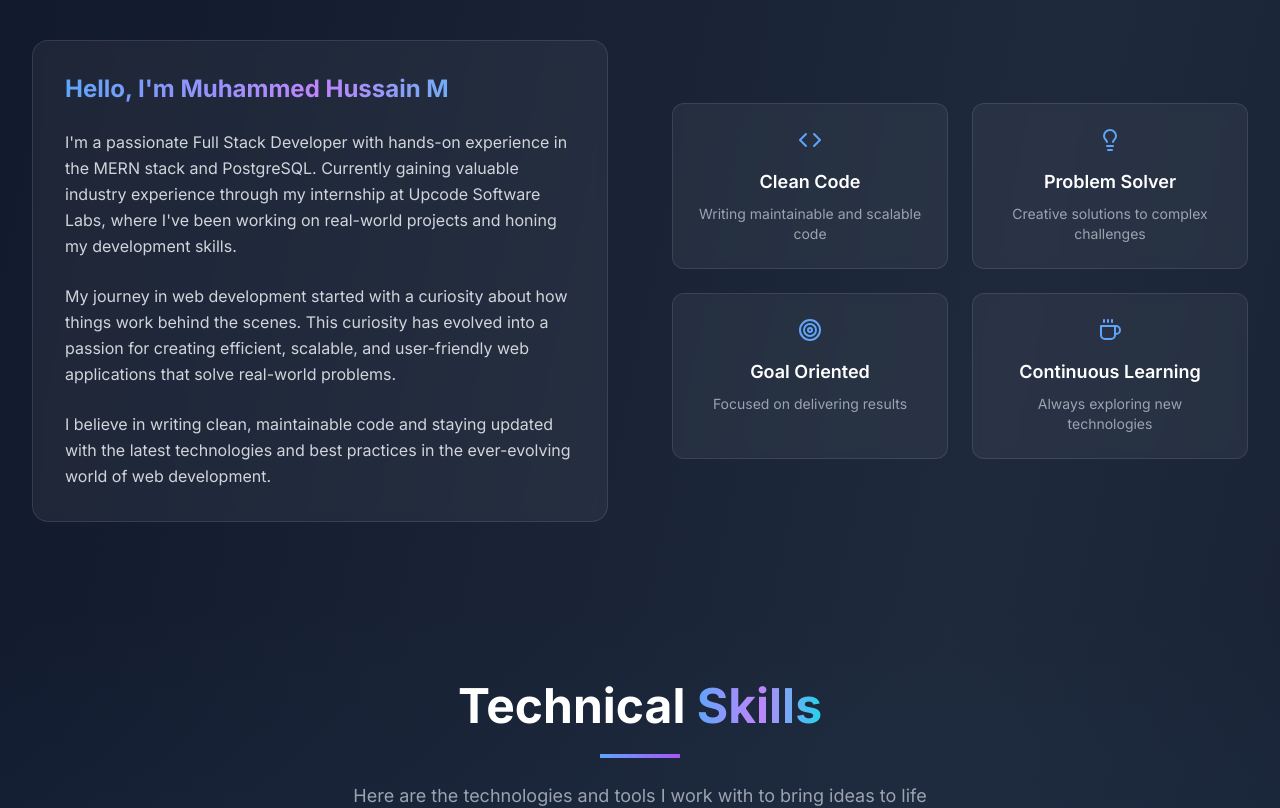
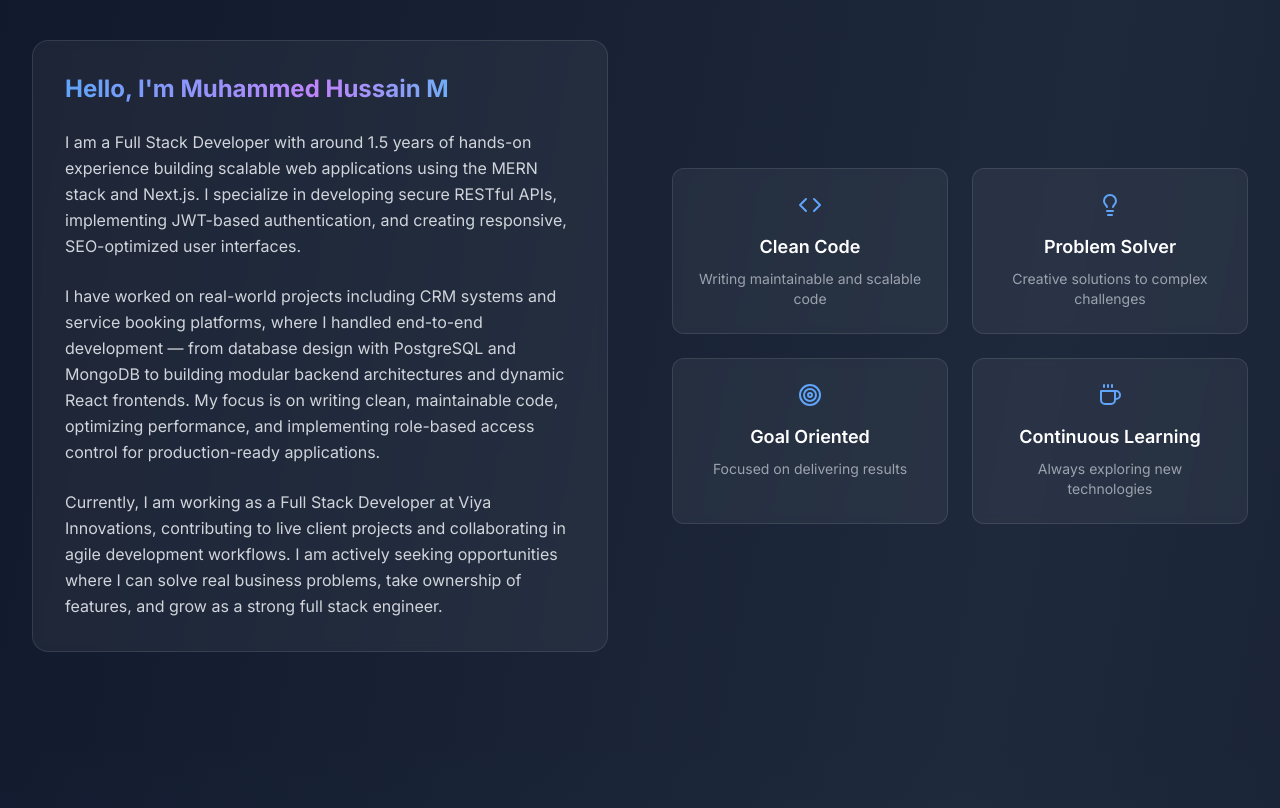
Before and after one commit to hussain6875/portfolio, a React (Vite) app: page / in a window 1280 px wide. Shown: the part 980-1788 px from the top of the page. Built offline with nearby package versions, Linux system fonts and the light colour scheme.

Commit message:
experience updated

```diff
--- a/src/components/About.tsx
+++ b/src/components/About.tsx
@@ -1,29 +1,29 @@
-import React from 'react';
-import { motion } from 'framer-motion';
-import { Code, Coffee, Lightbulb, Target } from 'lucide-react';
+import React from "react";
+import { motion } from "framer-motion";
+import { Code, Coffee, Lightbulb, Target } from "lucide-react";
 
 const About = () => {
     const highlights = [
         {
             icon: <Code className="h-6 w-6" />,
-      title: 'Clean Code',
-      description: 'Writing maintainable and scalable code'
+            title: "Clean Code",
+            description: "Writing maintainable and scalable code",
         },
         {
             icon: <Lightbulb className="h-6 w-6" />,
-      title: 'Problem Solver',
-      description: 'Creative solutions to complex challenges'
+            title: "Problem Solver",
+            description: "Creative solutions to complex challenges",
         },
         {
             icon: <Target className="h-6 w-6" />,
-      title: 'Goal Oriented',
-      description: 'Focused on delivering results'
+            title: "Goal Oriented",
+            description: "Focused on delivering results",
         },
         {
             icon: <Coffee className="h-6 w-6" />,
-      title: 'Continuous Learning',
-      description: 'Always exploring new technologies'
-    }
+            title: "Continuous Learning",
+            description: "Always exploring new technologies",
+        },
     ];
 
     return (
@@ -52,18 +52,23 @@ const About = () => {
                         <div className="glass p-8 rounded-2xl">
                             <h3 className="text-2xl font-bold mb-6 text-gradient">Hello, I'm Muhammed Hussain M</h3>
                             <p className="text-gray-300 leading-relaxed mb-6">
-                I'm a passionate Full Stack Developer with hands-on experience in the MERN stack and PostgreSQL.
-                Currently gaining valuable industry experience through my internship at Upcode Software Labs,
-                where I've been working on real-world projects and honing my development skills.
+                                I am a Full Stack Developer with around 1.5 years of hands-on experience building scalable
+                                web applications using the MERN stack and Next.js. I specialize in developing secure RESTful
+                                APIs, implementing JWT-based authentication, and creating responsive, SEO-optimized user
+                                interfaces.
                             </p>
                             <p className="text-gray-300 leading-relaxed mb-6">
-                My journey in web development started with a curiosity about how things work behind the scenes.
-                This curiosity has evolved into a passion for creating efficient, scalable, and user-friendly
-                web applications that solve real-world problems.
+                                I have worked on real-world projects including CRM systems and service booking platforms,
+                                where I handled end-to-end development — from database design with PostgreSQL and MongoDB to
+                                building modular backend architectures and dynamic React frontends. My focus is on writing
+                                clean, maintainable code, optimizing performance, and implementing role-based access control
+                                for production-ready applications.
                             </p>
                             <p className="text-gray-300 leading-relaxed">
-                I believe in writing clean, maintainable code and staying updated with the latest technologies
-                and best practices in the ever-evolving world of web development.
+                                Currently, I am working as a Full Stack Developer at Viya Innovations, contributing to live
+                                client projects and collaborating in agile development workflows. I am actively seeking
+                                opportunities where I can solve real business problems, take ownership of features, and grow
+                                as a strong full stack engineer.
                             </p>
                         </div>
                     </motion.div>
--- a/src/components/Experience.tsx
+++ b/src/components/Experience.tsx
@@ -3,7 +3,24 @@ import { motion } from 'framer-motion';
 import { Briefcase, Calendar, MapPin, CheckCircle } from 'lucide-react';
 
 const Experience = () => {
-  const experience = {
+  const experiences = [
+    {
+      company: 'Viya Innovations (Calicut)',
+      position: 'Full Stack Developer (Part-time)',
+      duration: '2025 – Present',
+      location: 'On-site/Hybrid',
+      description: 'Building high-performance web solutions and secure backend architectures for diverse client needs.',
+      achievements: [
+        'Developed and maintained responsive web applications using React, Next.js, and Tailwind CSS.',
+        'Built secure RESTful APIs using Node.js, Express, JWT authentication, and Multer file handling.',
+        'Integrated MongoDB and PostgreSQL databases for scalable data management.',
+        'Implemented role-based access control (Admin/Customer/Provider) for secure user workflows.',
+        'Optimized application performance, reducing API response time and improving page load speed.',
+        'Collaborated on live client projects, contributing to production-ready feature deployments.'
+      ],
+      technologies: ['React', 'Next.js', 'Tailwind CSS', 'Node.js', 'Express', 'JWT', 'MongoDB', 'PostgreSQL']
+    },
+    {
       company: 'Upcode Software Labs',
       position: 'Full Stack Developer Intern',
       duration: '2024 - 2025',
@@ -18,7 +35,8 @@ const Experience = () => {
         'Gained experience in version control with Git, GitLab and GitHub'
       ],
       technologies: ['React', 'Node.js', 'Express', 'PostgreSQL', 'MongoDB', 'JavaScript', 'TypeScript']
-  };
+    }
+  ];
 
   return (
     <section id="experience" className="py-20 relative">
@@ -41,51 +59,59 @@ const Experience = () => {
           </p>
         </motion.div>
 
-        <div className="max-w-4xl mx-auto">
+        <div className="max-w-4xl mx-auto space-y-12">
+          {experiences.map((exp, expIndex) => (
             <motion.div
+              key={expIndex}
               initial={{ opacity: 0, y: 50 }}
               whileInView={{ opacity: 1, y: 0 }}
-            transition={{ duration: 0.8 }}
+              transition={{ duration: 0.8, delay: expIndex * 0.2 }}
               viewport={{ once: true }}
               className="glass p-8 rounded-2xl relative"
             >
-            {/* Timeline dot */}
+              {/* Timeline dot and line connecting them */}
               <div className="absolute -left-4 top-8 w-8 h-8 bg-gradient-to-r from-blue-400 to-purple-500 rounded-full flex items-center justify-center">
                 <Briefcase className="h-4 w-4 text-white" />
               </div>
 
+              {expIndex !== experiences.length - 1 && (
+                <div className="absolute -left-[3px] top-16 w-0.5 h-full bg-gray-800 hidden md:block"></div>
+              )}
+
               <div className="grid grid-cols-1 lg:grid-cols-3 gap-8">
                 <div className="lg:col-span-2">
                   <div className="flex flex-wrap items-center gap-4 mb-4">
-                  <h3 className="text-2xl font-bold text-white">{experience.position}</h3>
-                  <span className="bg-blue-500/20 text-blue-400 px-3 py-1 rounded-full text-sm font-medium">
+                    <h3 className="text-2xl font-bold text-white">{exp.position}</h3>
+                    {exp.duration.includes('Present') && (
+                      <span className="bg-green-500/20 text-green-400 px-3 py-1 rounded-full text-xs font-bold uppercase tracking-wider">
                         Current
                       </span>
+                    )}
                   </div>
 
                   <div className="flex flex-wrap items-center gap-6 mb-6 text-gray-400">
                     <div className="flex items-center space-x-2">
-                    <Briefcase className="h-4 w-4" />
-                    <span className="font-semibold text-gradient">{experience.company}</span>
+                      <Briefcase className="h-4 w-4 text-blue-400" />
+                      <span className="font-semibold text-gradient">{exp.company}</span>
                     </div>
                     <div className="flex items-center space-x-2">
                       <Calendar className="h-4 w-4" />
-                    <span>{experience.duration}</span>
+                      <span>{exp.duration}</span>
                     </div>
                     <div className="flex items-center space-x-2">
                       <MapPin className="h-4 w-4" />
-                    <span>{experience.location}</span>
+                      <span>{exp.location}</span>
                     </div>
                   </div>
 
-                <p className="text-gray-300 leading-relaxed mb-6">
-                  {experience.description}
+                  <p className="text-gray-300 leading-relaxed mb-6 italic">
+                    {exp.description}
                   </p>
 
                   <div className="mb-6">
                     <h4 className="text-lg font-semibold text-white mb-4">Key Achievements:</h4>
                     <div className="space-y-3">
-                    {experience.achievements.map((achievement, index) => (
+                      {exp.achievements.map((achievement, index) => (
                         <motion.div
                           key={index}
                           initial={{ opacity: 0, x: -20 }}
@@ -103,26 +129,23 @@ const Experience = () => {
                 </div>
 
                 <div className="lg:col-span-1">
-                <div className="glass p-6 rounded-xl">
-                  <h4 className="text-lg font-semibold text-white mb-4">Technologies Used:</h4>
+                  <div className="bg-slate-800/40 p-6 rounded-xl border border-white/5">
+                    <h4 className="text-sm font-bold text-gray-400 uppercase tracking-widest mb-4">Technologies</h4>
                     <div className="flex flex-wrap gap-2">
-                    {experience.technologies.map((tech, index) => (
-                      <motion.span
+                      {exp.technologies.map((tech, index) => (
+                        <span
                           key={index}
-                        initial={{ opacity: 0, scale: 0.8 }}
-                        whileInView={{ opacity: 1, scale: 1 }}
-                        transition={{ duration: 0.4, delay: index * 0.05 }}
-                        viewport={{ once: true }}
-                        className="bg-slate-700/50 text-gray-300 px-3 py-1 rounded-full text-sm font-medium"
+                          className="bg-blue-500/10 text-blue-300 border border-blue-500/20 px-3 py-1 rounded-md text-xs font-medium"
                         >
                           {tech}
-                      </motion.span>
+                        </span>
                       ))}
                     </div>
                   </div>
                 </div>
               </div>
             </motion.div>
+          ))}
         </div>
       </div>
     </section>
--- a/src/components/Skills.tsx
+++ b/src/components/Skills.tsx
@@ -9,6 +9,7 @@ const Skills = () => {
         { name: 'JavaScript', level: 85 },
         { name: 'TypeScript', level: 85 },
         { name: 'React.js', level: 85 },
+        {name: 'Next.js', level: 80},
         { name: 'Redux/Redux Toolkit', level: 85 },
         { name: 'HTML5', level: 95 },
         { name: 'CSS3', level: 90 },
```
Lines whose indentation alone changed are shown as unchanged.
